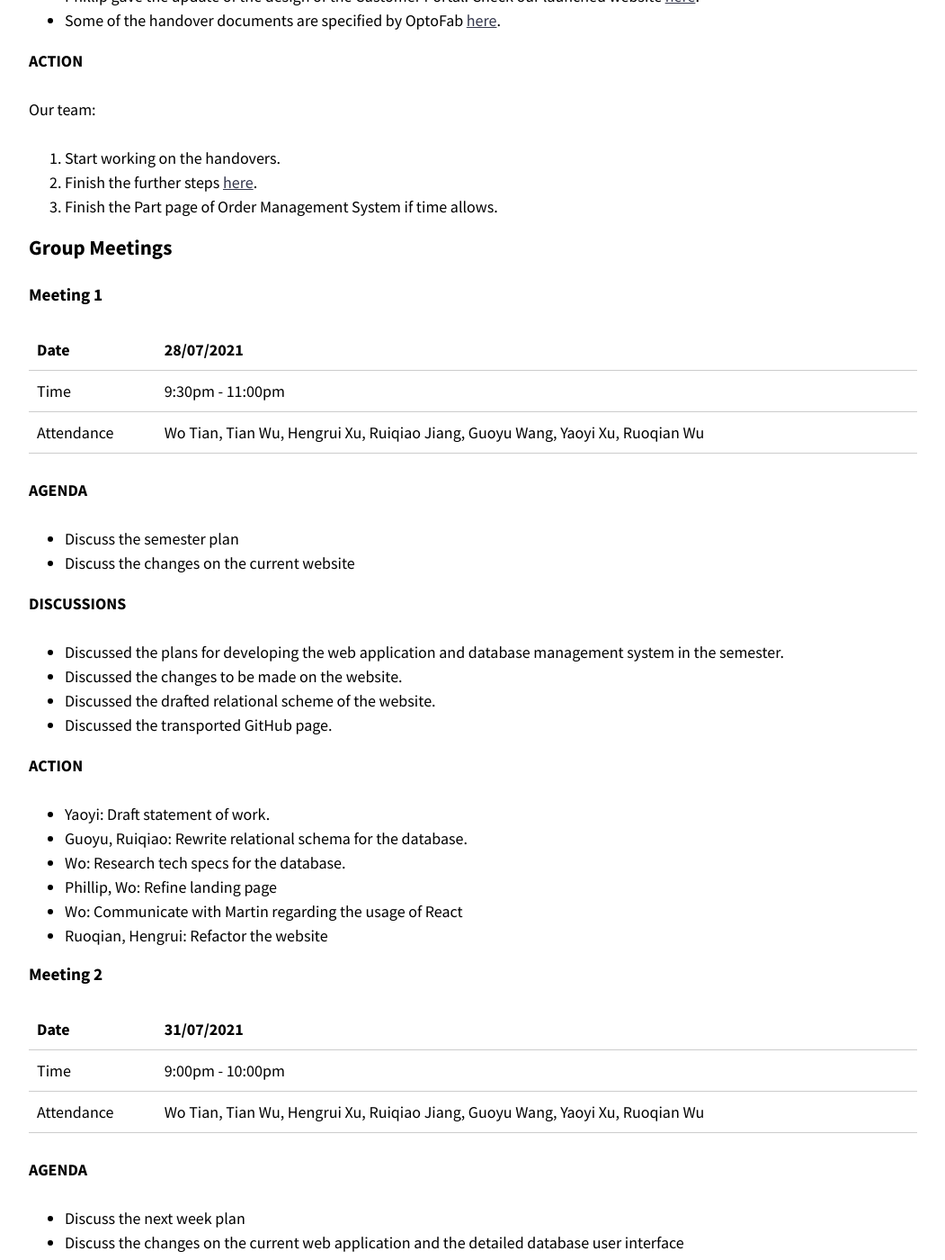
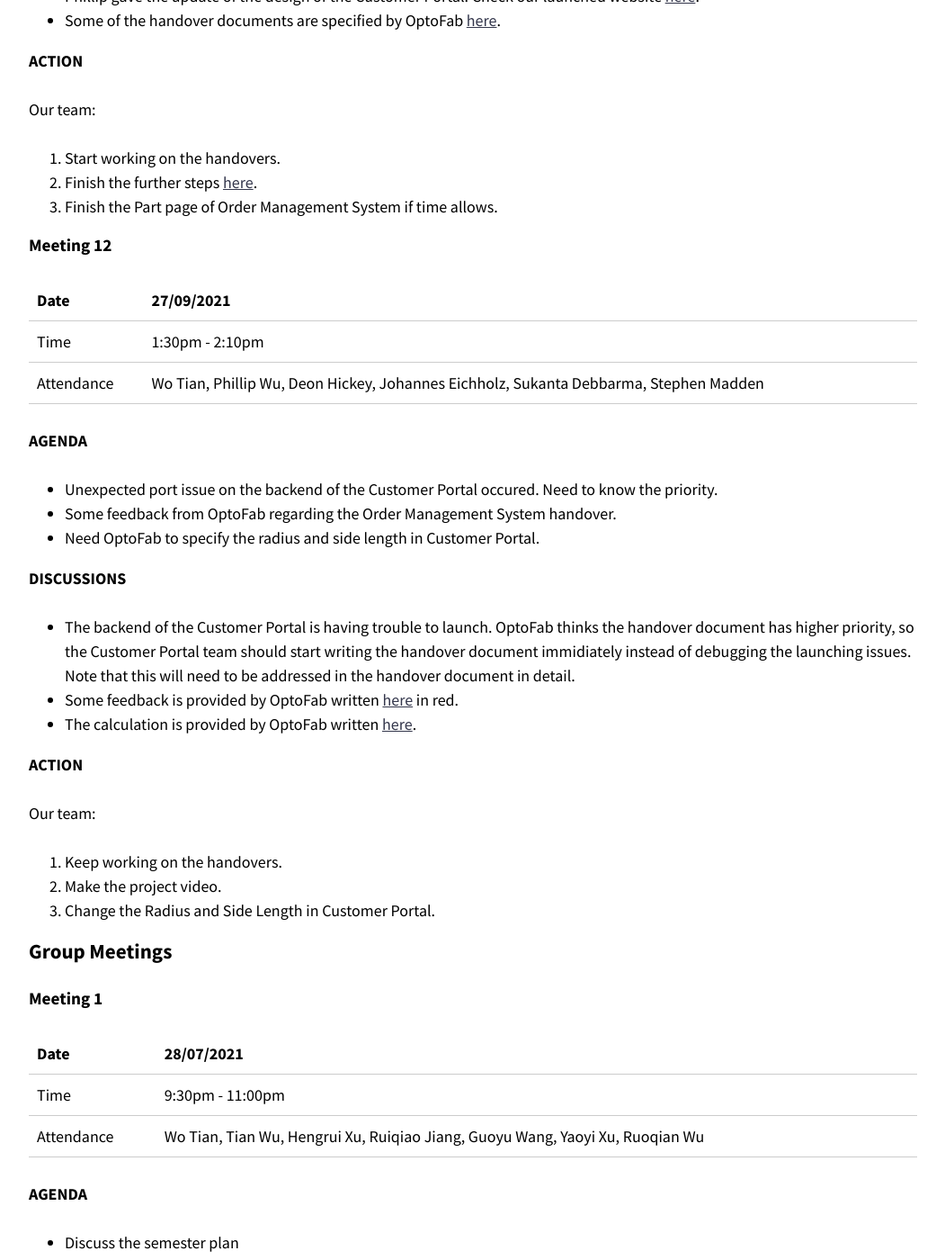
Before and after one commit to optofab/optofab.github.io, a Jekyll site: the page built from meeting_minutes.md, in a window 1280 px wide and 1400 px high, scrolled down 9641 px. Shown: the whole window at 90% size, without its empty margins (114-1165 px from the left). Built offline with Jekyll 4.4.1, drawn with Linux system fonts in a browser that asks for light colours; nearby versions of some CDN libraries; emoji names are drawn with the system emoji font.

Commit message:
Update meeting_minutes.md

```diff
--- a/meeting_minutes.md
+++ b/meeting_minutes.md
@@ -343,6 +343,33 @@
 1. Start working on the handovers.
 2. Finish the further steps [here](https://docs.google.com/document/d/1oUez2r_LzQgDHe2GK7fmn5mw2mV-qYmSr2Vx3SXG72I/edit?usp=sharing).
 3. Finish the Part page of Order Management System if time allows.
+
+#### Meeting 12
+
+| Date       | 27/09/2021                                                                            |
+| ---------- | ------------------------------------------------------------------------------------- |
+| Time       | 1:30pm - 2:10pm                                                                       |
+| Attendance | Wo Tian, Phillip Wu, Deon Hickey, Johannes Eichholz, Sukanta Debbarma, Stephen Madden |
+
+**AGENDA**
+
+- Unexpected port issue on the backend of the Customer Portal occured. Need to know the priority.
+- Some feedback from OptoFab regarding the Order Management System handover.
+- Need OptoFab to specify the radius and side length in Customer Portal.
+
+**DISCUSSIONS**
+
+- The backend of the Customer Portal is having trouble to launch. OptoFab thinks the handover document has higher priority, so the Customer Portal team should start writing the handover document immidiately instead of debugging the launching issues. Note that this will need to be addressed in the handover document in detail.
+- Some feedback is provided by OptoFab written [here](https://docs.google.com/document/d/1namlOrbBlDt14Aku9XytsxvnTgsEDM0-UCTflTzBooc/edit?usp=sharing) in red.
+- The calculation is provided by OptoFab written [here](https://docs.google.com/document/d/1oUez2r_LzQgDHe2GK7fmn5mw2mV-qYmSr2Vx3SXG72I/edit?usp=sharing).
+
+**ACTION**
+
+Our team:
+
+1. Keep working on the handovers.
+2. Make the project video.
+3. Change the Radius and Side Length in Customer Portal.
 
 ### Group Meetings
 
```
